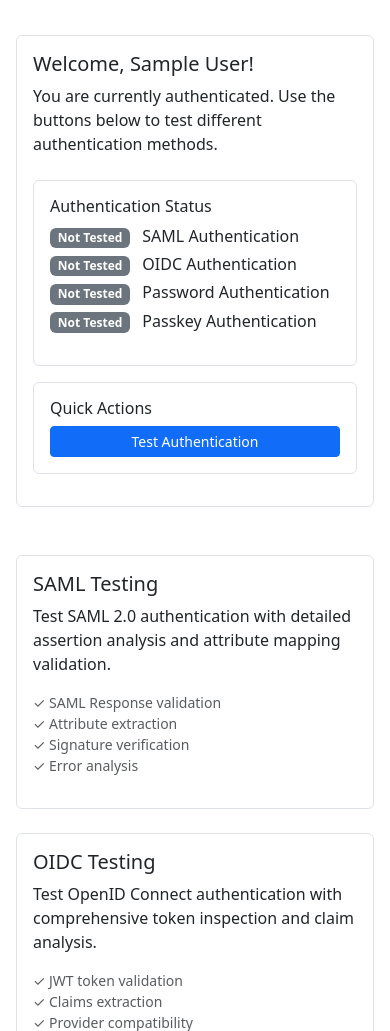
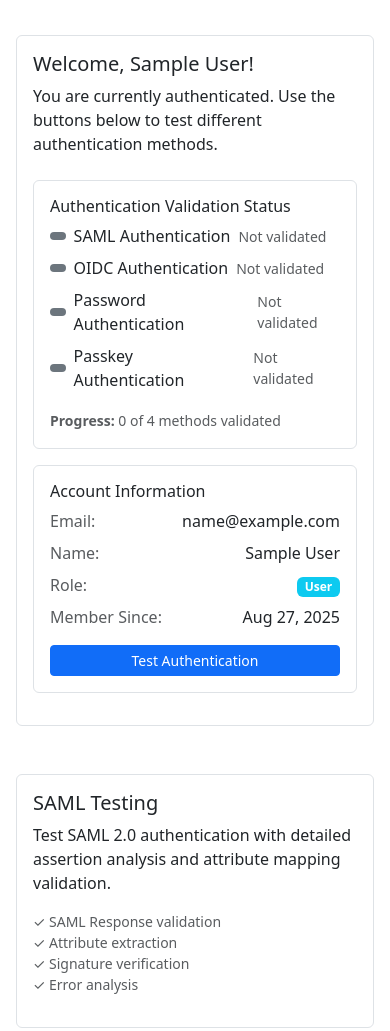
Before and after one commit to brentley/sso-app, a Flask app: page / in a window 390 px wide. Shown: the part 434-1465 px from the top of the page. Run offline with Flask 3, Linux system fonts and the light colour scheme; the visitor is signed in with stand-in values (Sample User, id 1).

Commit message:
feat: improve IP address logging and user dashboard
- Add get_real_ip() function to capture real client IP from X-Forwarded-For headers
- Replace all request.remote_addr with get_real_ip() for accurate IP logging
- Support Cloudflare (X-Forwarded-For, CF-Connecting-IP) and standard proxy headers
- Enhanced user dashboard with improved validation status display
- Add user account information panel showing email, role, member since, SCIM status
- Improved visual design with icons and progress counter for validation methods
- Better responsive layout and visual hierarchy

```diff
--- a/app.py
+++ b/app.py
@@ -227,6 +227,27 @@ def get_config(key, default=None):
         return config.value
     return default
 
+def get_real_ip():
+    """Get the real client IP address from headers"""
+    # Check X-Forwarded-For header first (from Cloudflare)
+    forwarded_for = request.headers.get('X-Forwarded-For', '')
+    if forwarded_for:
+        # X-Forwarded-For can contain multiple IPs, take the first one (original client)
+        return forwarded_for.split(',')[0].strip()
+
+    # Check X-Real-IP header
+    real_ip = request.headers.get('X-Real-IP', '')
+    if real_ip:
+        return real_ip
+
+    # Check CF-Connecting-IP header (Cloudflare specific)
+    cf_ip = request.headers.get('CF-Connecting-IP', '')
+    if cf_ip:
+        return cf_ip
+
+    # Fallback to remote_addr (direct connection)
+    return get_real_ip()
+
 def set_config(key, value, description=None, user_id=None):
     config = Configuration.query.filter_by(key=key).first()
     if not config:
@@ -310,7 +331,7 @@ def start_impersonation(admin_user, target_user, notes=None):
         admin_user_id=admin_user.id,
         impersonated_user_id=target_user.id,
         action='start',
-        ip_address=request.remote_addr,
+        ip_address=get_real_ip(),
         user_agent=request.headers.get('User-Agent'),
         notes=notes
     )
@@ -335,7 +356,7 @@ def stop_impersonation():
             admin_user_id=original_user_id,
             impersonated_user_id=impersonated_user_id,
             action='stop',
-            ip_address=request.remote_addr,
+            ip_address=get_real_ip(),
             user_agent=request.headers.get('User-Agent')
         )
         db.session.add(log)
@@ -444,7 +465,7 @@ def password_auth():
         'method': 'password',
         'email': email,
         'timestamp': datetime.utcnow().isoformat(),
-        'ip_address': request.remote_addr,
+        'ip_address': get_real_ip(),
         'user_agent': request.headers.get('User-Agent')
     }
 
@@ -455,7 +476,7 @@ def password_auth():
 
         log_authentication(
             user.id, 'password', True, transaction_data,
-            request.remote_addr, request.headers.get('User-Agent')
+            get_real_ip(), request.headers.get('User-Agent')
         )
 
         session['last_auth_data'] = transaction_data
@@ -467,7 +488,7 @@ def password_auth():
 
         log_authentication(
             user.id if user else None, 'password', False, transaction_data,
-            request.remote_addr, request.headers.get('User-Agent')
+            get_real_ip(), request.headers.get('User-Agent')
         )
 
         flash('Invalid email or password')
@@ -758,7 +779,7 @@ def test_auth_as_user(method):
         admin_user_id=impersonation_info['original_user'].id,
         impersonated_user_id=impersonation_info['impersonated_user'].id,
         action='auth_test',
-        ip_address=request.remote_addr,
+        ip_address=get_real_ip(),
         user_agent=request.headers.get('User-Agent'),
         notes=f'Testing {method} authentication'
     )
@@ -1081,7 +1102,7 @@ def saml_acs():
                 'success': True,
                 'user_id': user.id,
                 'timestamp': datetime.utcnow().isoformat(),
-                'ip_address': request.remote_addr,
+                'ip_address': get_real_ip(),
                 'user_agent': request.headers.get('User-Agent')
             }
             session['last_auth_data'] = auth_data
@@ -1093,7 +1114,7 @@ def saml_acs():
                     'attributes': attributes,
                     'nameid': auth.get_nameid()
                 },
-                request.remote_addr, request.headers.get('User-Agent')
+                get_real_ip(), request.headers.get('User-Agent')
             )
 
             return redirect(url_for('success'))
@@ -1113,7 +1134,7 @@ def saml_acs():
                     'errors': errors,
                     'last_error_reason': last_error
                 },
-                request.remote_addr, request.headers.get('User-Agent')
+                get_real_ip(), request.headers.get('User-Agent')
             )
 
             return redirect(url_for('login'))
@@ -1245,7 +1266,7 @@ def oauth_callback(provider):
             'success': True,
             'user_id': user.id,
             'timestamp': datetime.utcnow().isoformat(),
-            'ip_address': request.remote_addr,
+            'ip_address': get_real_ip(),
             'user_agent': request.headers.get('User-Agent')
         }
         session['last_auth_data'] = auth_data
@@ -1257,7 +1278,7 @@ def oauth_callback(provider):
                 'provider': provider,
                 'user_info': user_info
             },
-            request.remote_addr, request.headers.get('User-Agent')
+            get_real_ip(), request.headers.get('User-Agent')
         )
 
         return redirect(url_for('success'))
@@ -1271,7 +1292,7 @@ def oauth_callback(provider):
                 'provider': provider,
                 'error': str(e)
             },
-            request.remote_addr, request.headers.get('User-Agent')
+            get_real_ip(), request.headers.get('User-Agent')
         )
 
         return redirect(url_for('login'))
@@ -1596,7 +1617,7 @@ def webauthn_authenticate_complete():
                 email=user.email,
                 method='passkey',
                 success=True,
-                ip_address=request.remote_addr,
+                ip_address=get_real_ip(),
                 user_agent=request.headers.get('User-Agent')
             )
             db.session.add(auth_log)
--- a/templates/index.html
+++ b/templates/index.html
@@ -20,41 +20,99 @@
                         <div class="col-md-6 mb-3">
                             <div class="card h-100">
                                 <div class="card-body">
-                                    <h6 class="card-title">Authentication Status</h6>
-                                    <ul class="list-unstyled">
-                                        <li>
+                                    <h6 class="card-title">Authentication Validation Status</h6>
+                                    <div class="d-flex flex-column gap-2">
+                                        <div class="d-flex align-items-center">
                                             <span class="badge {{ 'bg-success' if current_user.saml_tested else 'bg-secondary' }} me-2">
-                                                {{ 'Tested' if current_user.saml_tested else 'Not Tested' }}
+                                                <i class="fas {{ 'fa-check' if current_user.saml_tested else 'fa-times' }}"></i>
                                             </span>
-                                            SAML Authentication
-                                        </li>
-                                        <li class="mt-1">
+                                            <span class="fw-medium">SAML Authentication</span>
+                                            {% if not current_user.saml_tested %}
+                                                <small class="text-muted ms-2">Not validated</small>
+                                            {% else %}
+                                                <small class="text-success ms-2">✓ Validated</small>
+                                            {% endif %}
+                                        </div>
+                                        <div class="d-flex align-items-center">
                                             <span class="badge {{ 'bg-success' if current_user.oidc_tested else 'bg-secondary' }} me-2">
-                                                {{ 'Tested' if current_user.oidc_tested else 'Not Tested' }}
+                                                <i class="fas {{ 'fa-check' if current_user.oidc_tested else 'fa-times' }}"></i>
                                             </span>
-                                            OIDC Authentication
-                                        </li>
-                                        <li class="mt-1">
+                                            <span class="fw-medium">OIDC Authentication</span>
+                                            {% if not current_user.oidc_tested %}
+                                                <small class="text-muted ms-2">Not validated</small>
+                                            {% else %}
+                                                <small class="text-success ms-2">✓ Validated</small>
+                                            {% endif %}
+                                        </div>
+                                        <div class="d-flex align-items-center">
                                             <span class="badge {{ 'bg-success' if current_user.password_tested else 'bg-secondary' }} me-2">
-                                                {{ 'Tested' if current_user.password_tested else 'Not Tested' }}
+                                                <i class="fas {{ 'fa-check' if current_user.password_tested else 'fa-times' }}"></i>
                                             </span>
-                                            Password Authentication
-                                        </li>
-                                        <li class="mt-1">
+                                            <span class="fw-medium">Password Authentication</span>
+                                            {% if not current_user.password_tested %}
+                                                <small class="text-muted ms-2">Not validated</small>
+                                            {% else %}
+                                                <small class="text-success ms-2">✓ Validated</small>
+                                            {% endif %}
+                                        </div>
+                                        <div class="d-flex align-items-center">
                                             <span class="badge {{ 'bg-success' if current_user.passkey_tested else 'bg-secondary' }} me-2">
-                                                {{ 'Tested' if current_user.passkey_tested else 'Not Tested' }}
+                                                <i class="fas {{ 'fa-check' if current_user.passkey_tested else 'fa-times' }}"></i>
                                             </span>
-                                            Passkey Authentication
-                                        </li>
-                                    </ul>
+                                            <span class="fw-medium">Passkey Authentication</span>
+                                            {% if not current_user.passkey_tested %}
+                                                <small class="text-muted ms-2">Not validated</small>
+                                            {% else %}
+                                                <small class="text-success ms-2">✓ Validated</small>
+                                            {% endif %}
+                                        </div>
+                                    </div>
+                                    <div class="mt-3">
+                                        <small class="text-muted">
+                                            <strong>Progress:</strong>
+                                            {{ (current_user.saml_tested|int + current_user.oidc_tested|int + current_user.password_tested|int + current_user.passkey_tested|int) }} of 4 methods validated
+                                        </small>
+                                    </div>
                                 </div>
                             </div>
                         </div>
                         <div class="col-md-6 mb-3">
                             <div class="card h-100">
                                 <div class="card-body">
-                                    <h6 class="card-title">Quick Actions</h6>
-                                    <div class="d-grid gap-2">
+                                    <h6 class="card-title">Account Information</h6>
+                                    <div class="d-flex flex-column gap-2">
+                                        <div class="d-flex justify-content-between">
+                                            <span class="text-muted">Email:</span>
+                                            <span class="fw-medium">{{ current_user.email }}</span>
+                                        </div>
+                                        <div class="d-flex justify-content-between">
+                                            <span class="text-muted">Name:</span>
+                                            <span class="fw-medium">{{ current_user.name }}</span>
+                                        </div>
+                                        <div class="d-flex justify-content-between">
+                                            <span class="text-muted">Role:</span>
+                                            <span class="fw-medium">
+                                                {% if current_user.is_super_admin %}
+                                                    <span class="badge bg-danger">Super Admin</span>
+                                                {% elif current_user.is_admin %}
+                                                    <span class="badge bg-warning">Admin</span>
+                                                {% else %}
+                                                    <span class="badge bg-info">User</span>
+                                                {% endif %}
+                                            </span>
+                                        </div>
+                                        <div class="d-flex justify-content-between">
+                                            <span class="text-muted">Member Since:</span>
+                                            <span class="fw-medium">{{ current_user.created_at.strftime('%b %d, %Y') if current_user.created_at else 'Unknown' }}</span>
+                                        </div>
+                                        {% if current_user.scim_provisioned %}
+                                        <div class="d-flex justify-content-between">
+                                            <span class="text-muted">Provisioning:</span>
+                                            <span class="badge bg-success">SCIM Provisioned</span>
+                                        </div>
+                                        {% endif %}
+                                    </div>
+                                    <div class="d-grid gap-2 mt-3">
                                         <a href="{{ url_for('login') }}" class="btn btn-primary btn-sm">Test Authentication</a>
                                         {% if current_user.is_admin %}
                                             <a href="{{ url_for('admin') }}" class="btn btn-secondary btn-sm">Admin Dashboard</a>
```
